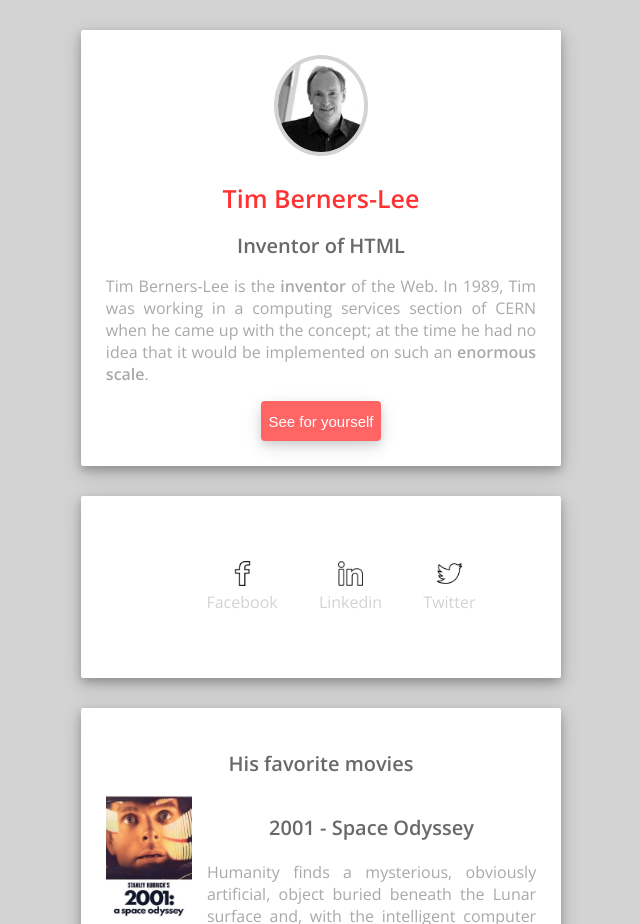
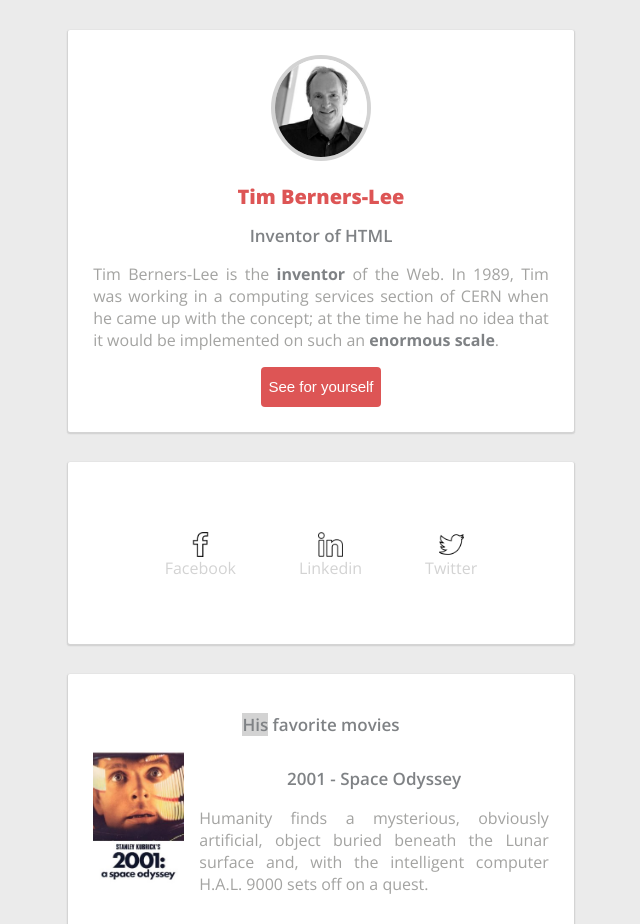
Before and after one commit to AnaisnKoussa/tim-berners-lee, a plain HTML site: page index.html in a window 1280 px wide. Shown: the top 924 px of the page, without its empty margins (319-959 px from the left). Drawn offline with nearby package versions, Linux system fonts and the light colour scheme.

Commit message:
Add corrections

```diff
--- a/index.html
+++ b/index.html
@@ -7,10 +7,7 @@
     <link rel="stylesheet" href="style.css">
     <link rel="preconnect" href="https://fonts.googleapis.com">
     <link rel="preconnect" href="https://fonts.gstatic.com" crossorigin>
-    <link href="https://fonts.googleapis.com/css2?family=Open+Sans:wght@300&display=swap" rel="stylesheet">
-    <link rel="preconnect" href="https://fonts.googleapis.com">
-    <link rel="preconnect" href="https://fonts.gstatic.com" crossorigin>
-    <link href="https://fonts.googleapis.com/css2?family=Open+Sans:wght@300;600&display=swap" rel="stylesheet">
+    <link href="https://fonts.googleapis.com/css2?family=Open+Sans:ital,wght@0,300;0,400;0,500;0,600;0,700;0,800;1,300;1,400;1,500;1,600;1,700;1,800&display=swap" rel="stylesheet">
     <title>Tim Berners-Lee</title>
 </head>
 <body>
@@ -28,16 +25,13 @@
         <div class="container">
             <ul>
                 <li id="facebook">
-                    <img src="icons/facebook.png" alt="Icône facebook">
-                    <a href="https://www.facebook.com/public/Tim-Berners-Lee">Facebook</a>
+                    <a href="https://www.facebook.com/public/Tim-Berners-Lee"><img class="icone" src="icons/facebook.png" alt="Icône facebook">Facebook</a>
                 </li>
                 <li id="linkedin">
-                    <img src="icons/linkedin.png" alt="Icône linkedin">
-                    <a href="https://www.linkedin.com/in/tim-berners-lee-851b75224/">Linkedin</a>
+                    <a href="https://www.linkedin.com/in/tim-berners-lee-851b75224/"><img class="icone" src="icons/linkedin.png" alt="Icône linkedin">Linkedin</a>
                 </li>
                 <li id="twitter">
-                    <img src="icons/twitter.png" alt="Icône twitter">
-                    <a href="https://twitter.com/timberners_lee">Twitter</a>
+                    <a href="https://twitter.com/timberners_lee"><img class="icone" src="icons/twitter.png" alt="Icône twitter">Twitter</a>
                 </li>
             </ul>
         </div>
@@ -45,7 +39,7 @@
 
     <section id="favorite_movies">
         <div class="container">
-            <h2>His favorite movies</h2>
+            <h2><span>His</span> favorite movies</h2>
             <article>
                 <img src="images/space_odyssey.jpeg" alt="Space Odyssey">
                 <div class="text">
--- a/style.css
+++ b/style.css
@@ -1,7 +1,7 @@
 body{
-    background-color:   lightgray;
+    background-color: #ebebeb;
     font-family: 'Open Sans', sans-serif;
-    color: darkgray;
+    color: #a3a3a1;
 }
 
 .container{
@@ -9,24 +9,28 @@ body{
 }
 
 section{
-    background-color: white;
+    background-color: #ffffff;
     text-align: center;
     display: block;
     margin: auto;
-    width: 38%;
+    width: 40%;
     margin-top: 30px;
     margin-bottom: 30px;
-    box-shadow: 0 4px 8px 0 rgba(0, 0, 0, 0.2), 0 6px 20px 0 rgba(0, 0, 0, 0.19);
+    box-shadow: 0 1px 1px 1px rgba(210, 210, 210, 0.779), 0 1px 1px 1px rgba(210, 210, 210, 0.779);
     border-radius: 2px;
 }
 
 h1{
-    color: red;
-    font-weight: bolder;
-    opacity: 0.8;
-    font-size: 25px;
+    color: #dd5555;
+    font-weight: 900;
+    font-size: 20px;
     margin-bottom: 0;
     margin-top: 10;
+}
+
+strong{
+    font-weight: bold;
+    color: #7f8285;
 }
 
 #biography.h2{
@@ -35,8 +39,9 @@ h1{
 
 
 h2, h3{
-    color:dimgray;
-    font-size: 20px;
+    color:#7f8285;
+    font-size: 17px;
+    font-weight: 600;
 }
 
 p{
@@ -52,15 +57,21 @@ p{
  }
 
  #button{
-     background-color: red;
-     opacity: 0.6;
+     background-color: #dd5555;
      color: white;
      font-size: 15px;
      border: none;
      border-radius: 4px;
-     box-shadow: 0 4px 8px 0 rgba(0, 0, 0, 0.2), 0 6px 20px 0 rgba(0, 0, 0, 0.19);
      width: 120px;
      height: 40px;
+ }
+
+ #button:hover{
+     color: #dd5555;
+     opacity: 0.7;
+     color: white;
+     cursor: pointer;
+
  }
 
  ul{
@@ -69,25 +80,32 @@ p{
      flex-direction: row;
      justify-content: space-around;
      margin: 40px;
+     padding: 0;
 
  }
 
- li{
+
+ .icone{
+    width: 25px;
+    height: 25px;
+ }
+
+ li > a{
      display: flex;
      flex-direction: column;
      align-items: center;
-
- }
-
- li > img{
-    width: 25px;
-    height: 25px;
+     align-content: space-between;
  }
 
  li > a:link{
     text-decoration: none;
     color: lightgray;
     margin-top: 5px;
+ }
+
+ li > a:hover{
+     color : black;
+     opacity: 0.5;
  }
 
  li > a:visited{
@@ -108,3 +126,7 @@ p{
 .text{
     margin-left: 15px;
 }
+
+span{
+    background-color: lightgray;
+}
```
